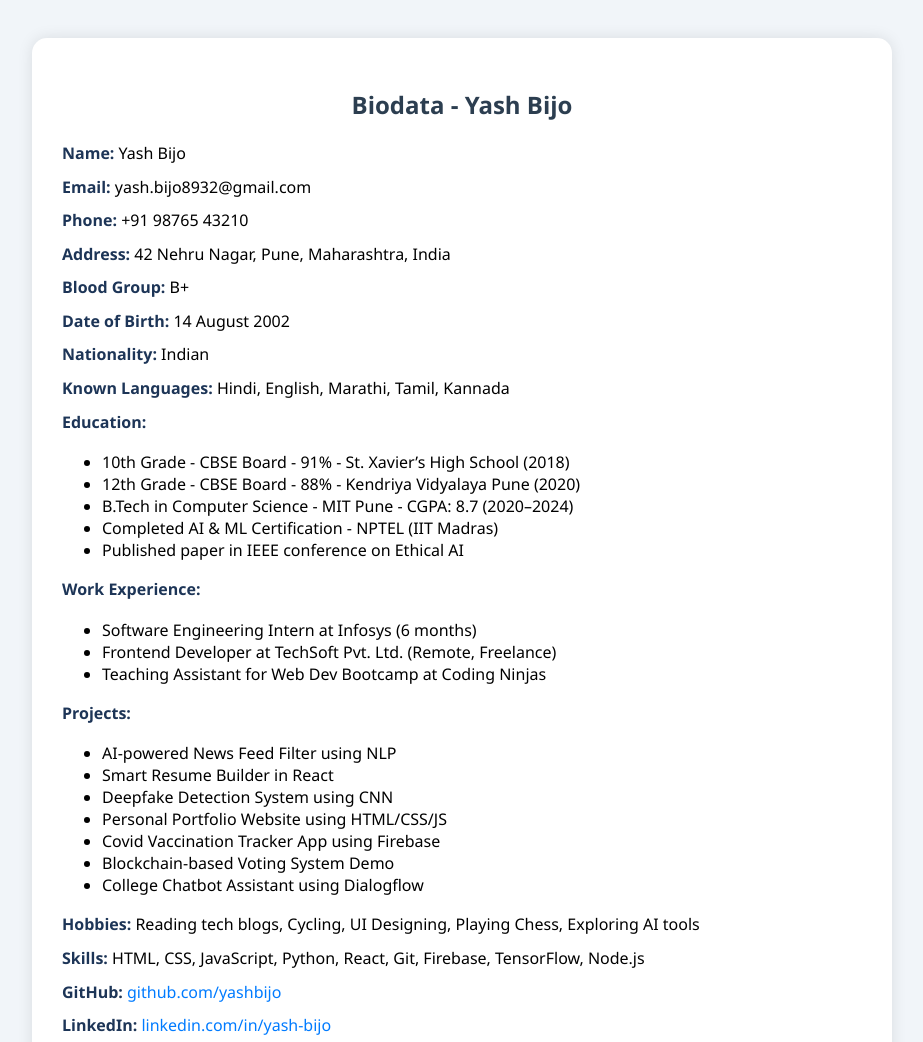
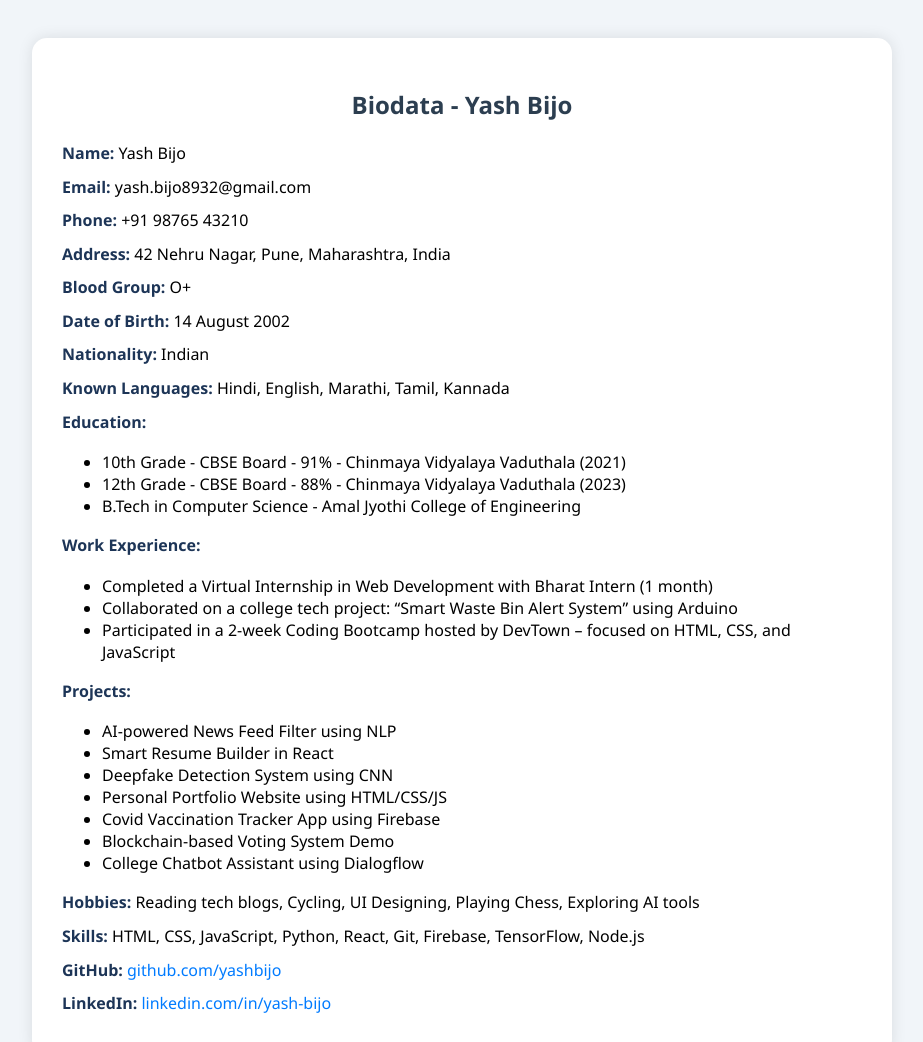
Before and after one commit to YASh9765/webdev, a plain HTML site: page index.html in a window 1280 px wide. Shown: the top 1042 px of the page, without its empty margins (178-1101 px from the left). Drawn offline with Linux system fonts and the light colour scheme.

Commit message:
Update index.html

```diff
--- a/index.html
+++ b/index.html
@@ -53,25 +53,23 @@
     <p><strong>Email:</strong> yash.bijo8932@gmail.com</p>
     <p><strong>Phone:</strong> +91 98765 43210</p>
     <p><strong>Address:</strong> 42 Nehru Nagar, Pune, Maharashtra, India</p>
-    <p><strong>Blood Group:</strong> B+</p>
+    <p><strong>Blood Group:</strong> O+</p>
     <p><strong>Date of Birth:</strong> 14 August 2002</p>
     <p><strong>Nationality:</strong> Indian</p>
     <p><strong>Known Languages:</strong> Hindi, English, Marathi, Tamil, Kannada</p>
 
     <p><strong>Education:</strong></p>
     <ul>
-      <li>10th Grade - CBSE Board - 91% - St. Xavier’s High School (2018)</li>
-      <li>12th Grade - CBSE Board - 88% - Kendriya Vidyalaya Pune (2020)</li>
-      <li>B.Tech in Computer Science - MIT Pune - CGPA: 8.7 (2020–2024)</li>
-      <li>Completed AI & ML Certification - NPTEL (IIT Madras)</li>
-      <li>Published paper in IEEE conference on Ethical AI</li>
+      <li>10th Grade - CBSE Board - 91% - Chinmaya Vidyalaya Vaduthala (2021)</li>
+      <li>12th Grade - CBSE Board - 88% - Chinmaya Vidyalaya Vaduthala (2023)</li>
+      <li>B.Tech in Computer Science - Amal Jyothi College of Engineering</li>
     </ul>
 
     <p><strong>Work Experience:</strong></p>
     <ul>
-      <li>Software Engineering Intern at Infosys (6 months)</li>
-      <li>Frontend Developer at TechSoft Pvt. Ltd. (Remote, Freelance)</li>
-      <li>Teaching Assistant for Web Dev Bootcamp at Coding Ninjas</li>
+      <li>Completed a Virtual Internship in Web Development with Bharat Intern (1 month)</li>
+      <li>Collaborated on a college tech project: “Smart Waste Bin Alert System” using Arduino</li>
+      <li>Participated in a 2-week Coding Bootcamp hosted by DevTown – focused on HTML, CSS, and JavaScript</li>
     </ul>
 
     <p><strong>Projects:</strong></p>
```
